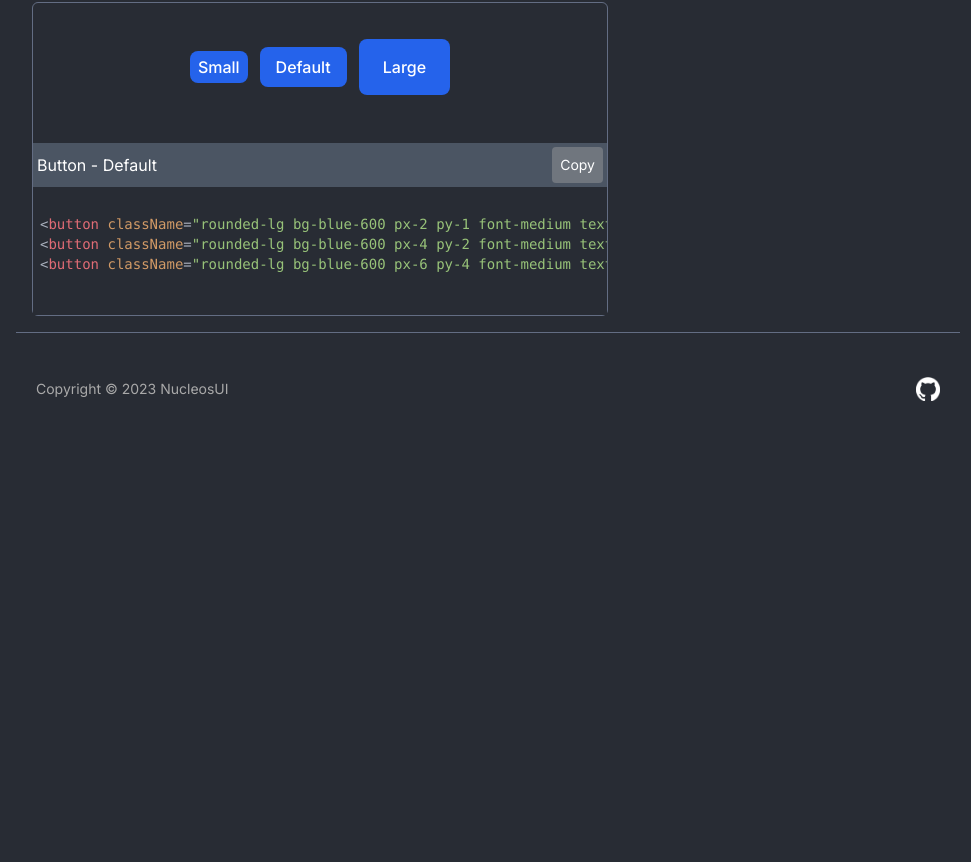
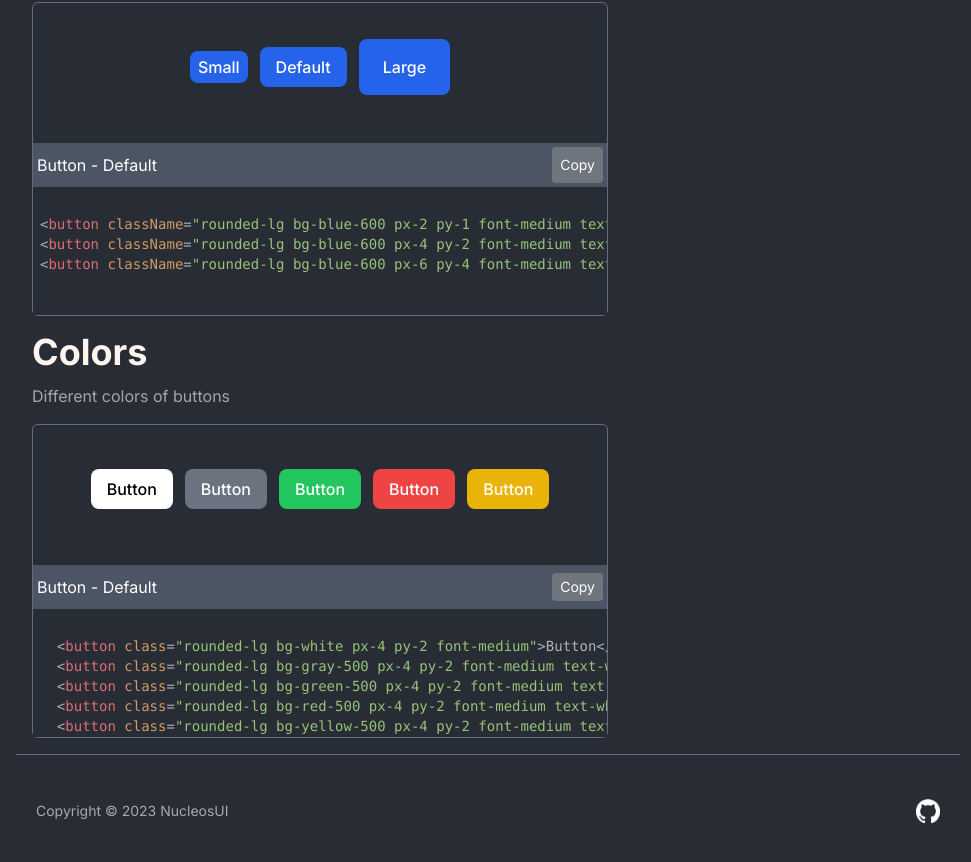
Before and after one commit to justizha/NucleousUI, a Next.js app: page /documentation/buttons in a window 1280 px wide. Shown: the part 776-1638 px from the top of the page, without its empty margins (304-1275 px from the left). Before the commit the page ends 1221 px from the top, so only its background shows below. Built offline with nearby package versions, Linux system fonts and the light colour scheme.

Commit message:
colors button

```diff
--- /dev/null
+++ b/src/app/documentation/buttons/components/BtnColors.tsx
@@ -0,0 +1,56 @@
+import { useState } from "react";
+import SyntaxHighlighter from 'react-syntax-highlighter';
+import { atomOneDark } from "react-syntax-highlighter/dist/cjs/styles/hljs";
+const ColorBtn =
+    `
+  <button class="rounded-lg bg-white px-4 py-2 font-medium">Button</button>
+  <button class="rounded-lg bg-gray-500 px-4 py-2 font-medium text-white hover:bg-gray-600">Button</button>
+  <button class="rounded-lg bg-green-500 px-4 py-2 font-medium text-white hover:bg-green-600">Button</button>
+  <button class="rounded-lg bg-red-500 px-4 py-2 font-medium text-white hover:bg-red-600">Button</button>
+  <button class="rounded-lg bg-yellow-500 px-4 py-2 font-medium text-white hover:bg-yellow-600">Button</button>
+`
+export default function BtnColors() {
+    const [isCopied, setIsCopied] = useState(false)
+    const copyCode = (text: string) => {
+        navigator.clipboard.writeText(text).then(() => {
+            console.log("copied")
+            setIsCopied(true)
+        },
+            (error) => {
+                console.log("error", error)
+            })
+    }
+    return (
+        <section className="mt-4" id="colors_buttons">
+            <h1 className="text-4xl font-bold text-main-white mb-3">
+                Colors
+            </h1>
+            <p className="text-main-white/60">
+                Different colors of buttons
+            </p>
+            <div className="border rounded-md max-w-xl border-main-accent mt-4 mb-4">
+                <div className="max-w-xl mb-3 h-32 flex justify-center items-center gap-3">
+                    <button className="rounded-lg bg-white px-4 py-2 font-medium">Button</button>
+                    <button className="rounded-lg bg-gray-500 px-4 py-2 font-medium text-white hover:bg-gray-600">Button</button>
+                    <button className="rounded-lg bg-green-500 px-4 py-2 font-medium text-white hover:bg-green-600">Button</button>
+                    <button className="rounded-lg bg-red-500 px-4 py-2 font-medium text-white hover:bg-red-600">Button</button>
+                    <button className="rounded-lg bg-yellow-500 px-4 py-2 font-medium text-white hover:bg-yellow-600">Button</button>
+                </div>
+                <div className='flex justify-between py-2 px-1 bg-gray-600 text-white items-center text text-base max-w-xl'>
+                    <p>Button - Default</p>
+                    <button onClick={() => copyCode(ColorBtn)} className='py-1 px-2 duration-200 bg-main-gray/40 rounded text-sm'>
+                        {isCopied ? 'Copied !' : 'Copy'}
+                    </button>
+                </div>
+                <SyntaxHighlighter
+                    language='htmlbars'
+                    style={atomOneDark}
+                    wrapLongLines={false}
+                    className="overflow-y-auto h-32 max-w-xl text-sm text-start"
+                >
+                    {ColorBtn}
+                </SyntaxHighlighter>
+            </div>
+        </section>
+    )
+}
--- a/src/app/documentation/buttons/components/BtnTypes.tsx
+++ b/src/app/documentation/buttons/components/BtnTypes.tsx
@@ -17,7 +17,8 @@ export default function BtnTypes() {
         `
 <button className="rounded-lg bg-blue-600 px-4 py-2 font-medium text-white hover:bg-blue-700">Button</button>
 <button className="rounded-lg border border-gray-300 px-4 py-2 font-medium text-white hover:border-blue-600 hover:text-blue-600">Button</button>
-<button className="rounded-lg px-4 py-2 font-medium text-white hover:bg-blue-500/40">Button</button>`
+<button className="rounded-lg px-4 py-2 font-medium text-white hover:bg-blue-500/40">Button</button>
+`
     return (
         <section className="mt-2" id="types_buttons">
             <p className="text-main-blue/80 text-lg font-bold mb-2">
--- a/src/app/documentation/buttons/page.tsx
+++ b/src/app/documentation/buttons/page.tsx
@@ -2,13 +2,11 @@
 
 import DocsSection from "../../../components/DocsSection";
 import SideBarNavigation from "../../../components/SidebarNavigation";
+import BtnColors from "./components/BtnColors";
 import BtnSize from "./components/BtnSize";
 import BtnTypes from "./components/BtnTypes";
+
 export default function Buttons() {
-
-
-
-
     return (
         <>
             <SideBarNavigation>
@@ -18,12 +16,15 @@ export default function Buttons() {
                 <li className="text-main-white text-sm mt-1">
                     <a href="#sizes_buttons">Sizes</a>
                 </li>
+                <li className="text-main-white text-sm mt-1">
+                    <a href="#colors_buttons">Colors</a>
+                </li>
             </SideBarNavigation>
             <DocsSection>
 
                 <BtnTypes />
                 <BtnSize />
-
+                <BtnColors />
             </DocsSection>
         </>
     )
--- a/src/app/documentation/layout.tsx
+++ b/src/app/documentation/layout.tsx
@@ -7,7 +7,6 @@ export default function Layout({ children }) {
         <>
             <DocsNavBar />
             <PageWrapper>
-
                 <div className="mx-auto">
                     <SideBar />
                     {children}
```
